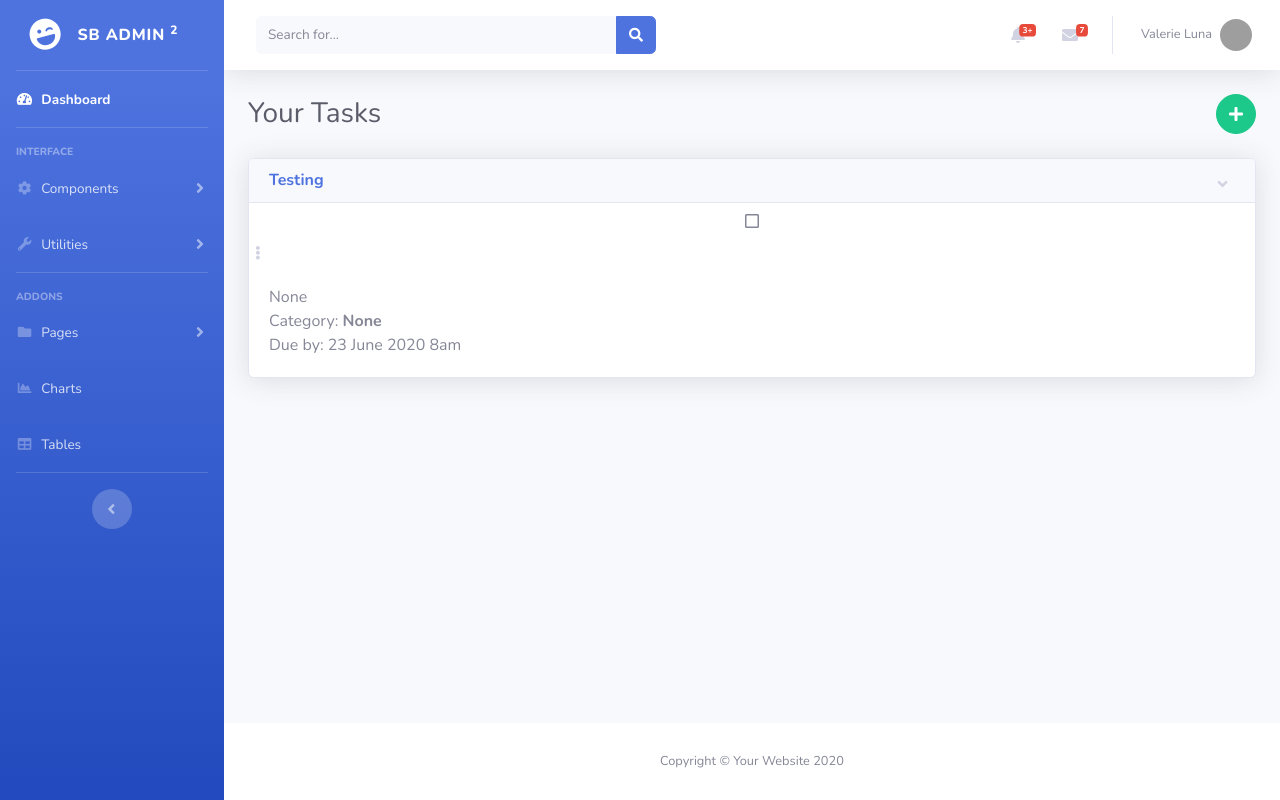
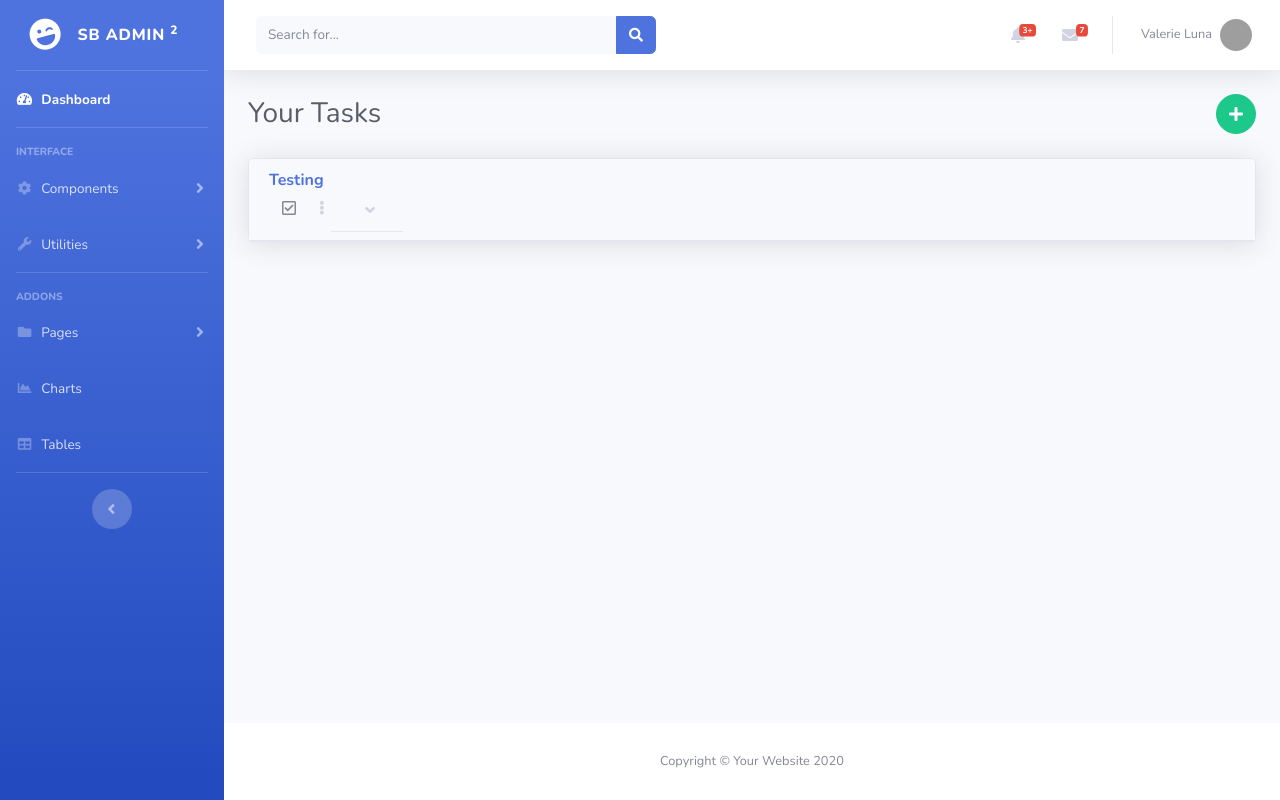
Before and after one commit to 80andAbove/archive, a Django app: page /index/ in a window 1280 px wide. Run offline with Django 3.2, Linux system fonts and the light colour scheme; data comes from the database, SQL or seed files in the repository; tables that the repository leaves empty hold one stand-in row (values such as "Sample post"); some libraries are stand-ins or nearby versions; grey boxes are pictures that could not be loaded.

Commit message:
completed ajax toggle complete task

```diff
--- a/achieve/templates/index.html
+++ b/achieve/templates/index.html
@@ -105,15 +105,19 @@
             <div class="col-xl-12 col-lg-12">
               <div class="card shadow mb-4">
                 <!-- Card Header - Accordion -->
-                <a href="#collapseCardExample-{{ task.pk }}" class="card-header" data-toggle="collapse" role="button" aria-expanded="false" aria-controls="collapseCardExample-{{ task.pk }}">
+                <div class="card-header">
                   <h6 class="m-0 font-weight-bold text-primary">
                     {{task}}
                   </h6>
-                  <a href="#" class="btn">
-                    <i class="far fa-square"></i>
-                  </a>
-                  <div class="dropdown no-arrow">
-                    <a class="dropdown-toggle" href="#" role="button" id="dropdownMenuLink-{{ task.pk }}" data-toggle="dropdown" aria-haspopup="true" aria-expanded="false">
+                  <div class="icon-bar">
+                    <a href="#" class="btn complete-checkbox" data-id="{{ task.id }}">
+                      {% if task.complete %}
+                      <i class="far fa-check-square" id="toggleCheckbox-{{ task.id }}"></i>
+                      {% else %}
+                      <i class="far fa-square" id="toggleCheckbox-{{ task.id }}"></i>
+                      {% endif %}
+                    </a>
+                    <a class="dropdown no-arrow" href="#" role="button" id="dropdownMenuLink-{{ task.pk }}" data-toggle="dropdown" aria-haspopup="true" aria-expanded="false">
                       <i class="fas fa-ellipsis-v fa-sm fa-fw text-gray-400"></i>
                     </a>
                     <div class="dropdown-menu dropdown-menu-right shadow animated--fade-in" aria-labelledby="dropdownMenuLink-{{ task.pk }}">
@@ -123,10 +127,11 @@
                       <div class="dropdown-divider"></div>
                       <a class="dropdown-item" href="#">Something else here</a>
                     </div>
-                  </a>
-                  </div>
+                    <a href="#collapseCardExample-{{ task.pk }}" class="card-header" data-toggle="collapse" role="button" aria-expanded="false" aria-controls="collapseCardExample-{{ task.pk }}"></a>
+                </div>
+                </div>
                 <!-- Card Content - Collapse -->
-                <div class="collapse show" id="collapseCardExample-{{ task.pk }}">
+                <div class="collapse" id="collapseCardExample-{{ task.pk }}">
                   <div class="card-body">
                     {{ task.description }}
 
@@ -214,6 +219,47 @@
   <!-- <script src="js/demo/chart-pie-demo.js"></script> -->
   <script src="{% static 'js/demo/chart-pie-demo.js' %}"></script>
 
+  <script type="text/javascript">
+    // send request to change the is_private state on customSwitches toggle
+    function toggleComplete(pk) {
+      let base_url = window.location.origin;
+      let full_url = `${base_url}/complete-toggle/${pk}/`;
+      let toggleCheckbox = $(this);
+      var toggleCheckboxId = toggleCheckbox.attr('data-id');
+        $.ajax({
+            url: full_url,
+            data: {
+                csrfmiddlewaretoken: "{{ csrf_token }}",
+                task_id: toggleCheckboxId // true if checked else false
+
+            },
+            type: "POST",
+            dataType : "json",
+            success: function(data) {
+              let innerCheckbox = $("#toggleCheckbox-"+toggleCheckboxId)
+              innerCheckbox.toggleClass("fa-check-square").toggleClass("fa-square")
+            }
+        })
+        // $.ajax().done(), $.ajax().fail(), $ajax().always() are upto you. Add/change accordingly
+        .done(function(data) {
+            console.log(data);
+            // show some message according to the response.
+            // For eg. A message box showing that the status has been changed
+        })
+        .always(function() {
+            console.log('[Done]');
+        })
+    }
+
+    /////////////
+    /* BINDING */
+    /////////////
+
+      // Complete task toggle
+    $(".icon-bar").on("click", ".complete-checkbox", toggleComplete);
+
+</script>
+
 </body>
 
 </html>
--- a/achieve/urls.py
+++ b/achieve/urls.py
@@ -11,7 +11,8 @@ urlpatterns = [
 
 	#User Page
 	path('index/', views.index, name="index"),
-	path('update_task/<str:pk>/', views.updateTask, name="update_task"),
+	path('complete-toggle/<str:todo_id>/', views.complete_toggle, name="complete_toggle"),
+	path('update-task/<str:pk>/', views.updateTask, name="update_task"),
 	path('delete/<str:pk>/', views.deleteTask, name="delete"),
 	path('categories/', views.categories, name="categories"),
 	path('logout/', views.logoutUser, name="logout"),
--- a/achieve/views.py
+++ b/achieve/views.py
@@ -1,5 +1,5 @@
 from django.shortcuts import render, redirect
-from django.http import HttpResponse
+from django.http import HttpResponse, JsonResponse
 from django.contrib.auth.forms import UserCreationForm
 from django.contrib.auth import authenticate, login, logout
 from django.contrib import messages
@@ -76,6 +76,22 @@ def index(request):
 		}
 	return render(request, 'index.html', context)
 
+def complete_toggle(request, todo_id):
+	print('in complete toggle')
+	# if request.is_ajax() and request.method=='POST':
+	if request.is_ajax() and request.method=='POST':
+		task_id = request.POST.get('task_id')
+		task = Task.objects.get(pk=task_id)
+		print('task')
+		print(task)
+		task.complete = True if task.complete == False else False
+		task.save()
+		data = {'status':'success', 'is_complete': task.complete}
+		return JsonResponse(data, status=200)
+	else:
+		data = {'status':'error'}
+		return JsonResponse(data, status=400)
+
 @login_required(login_url='login')
 def updateTask(request, pk):
 
```
